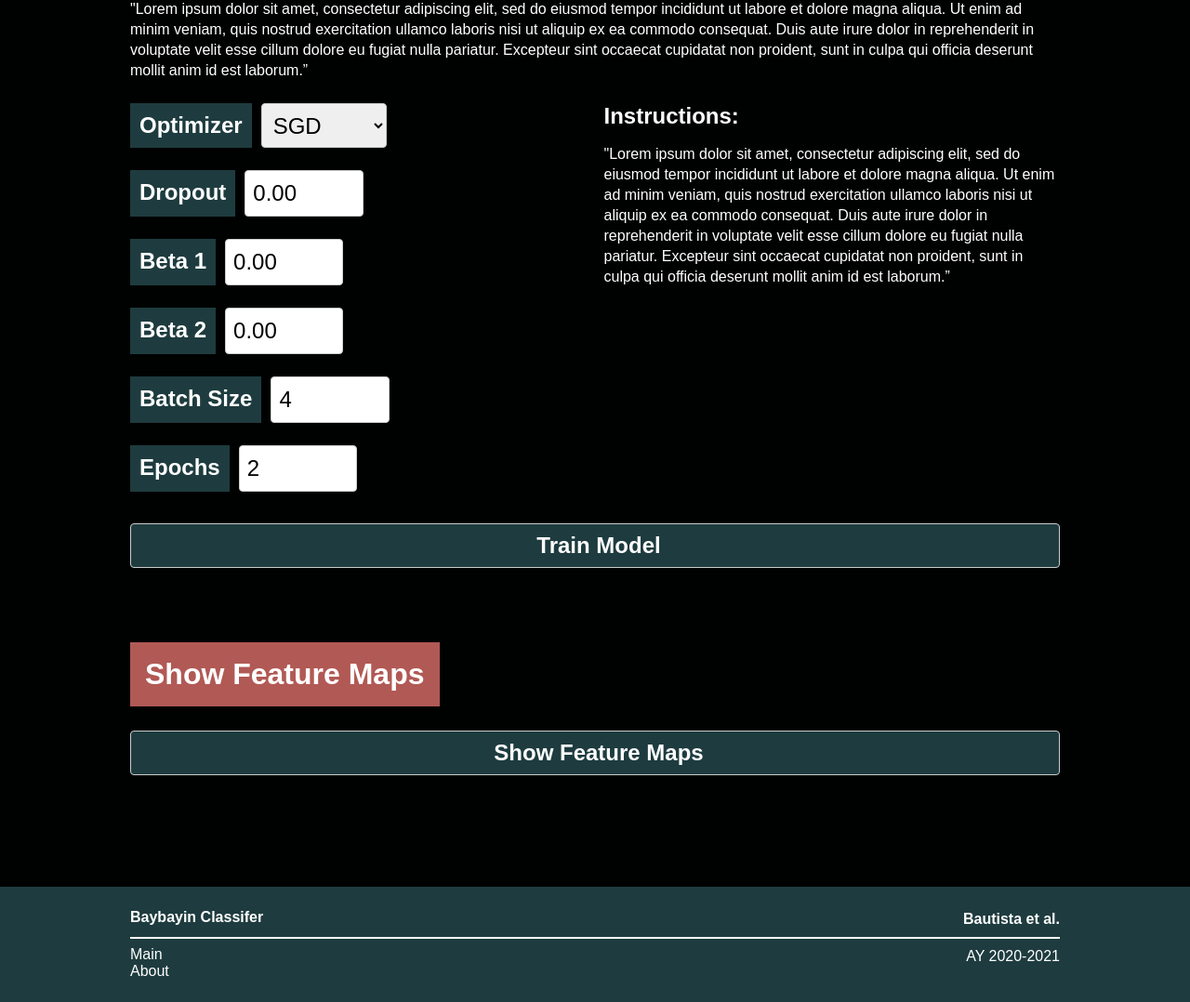
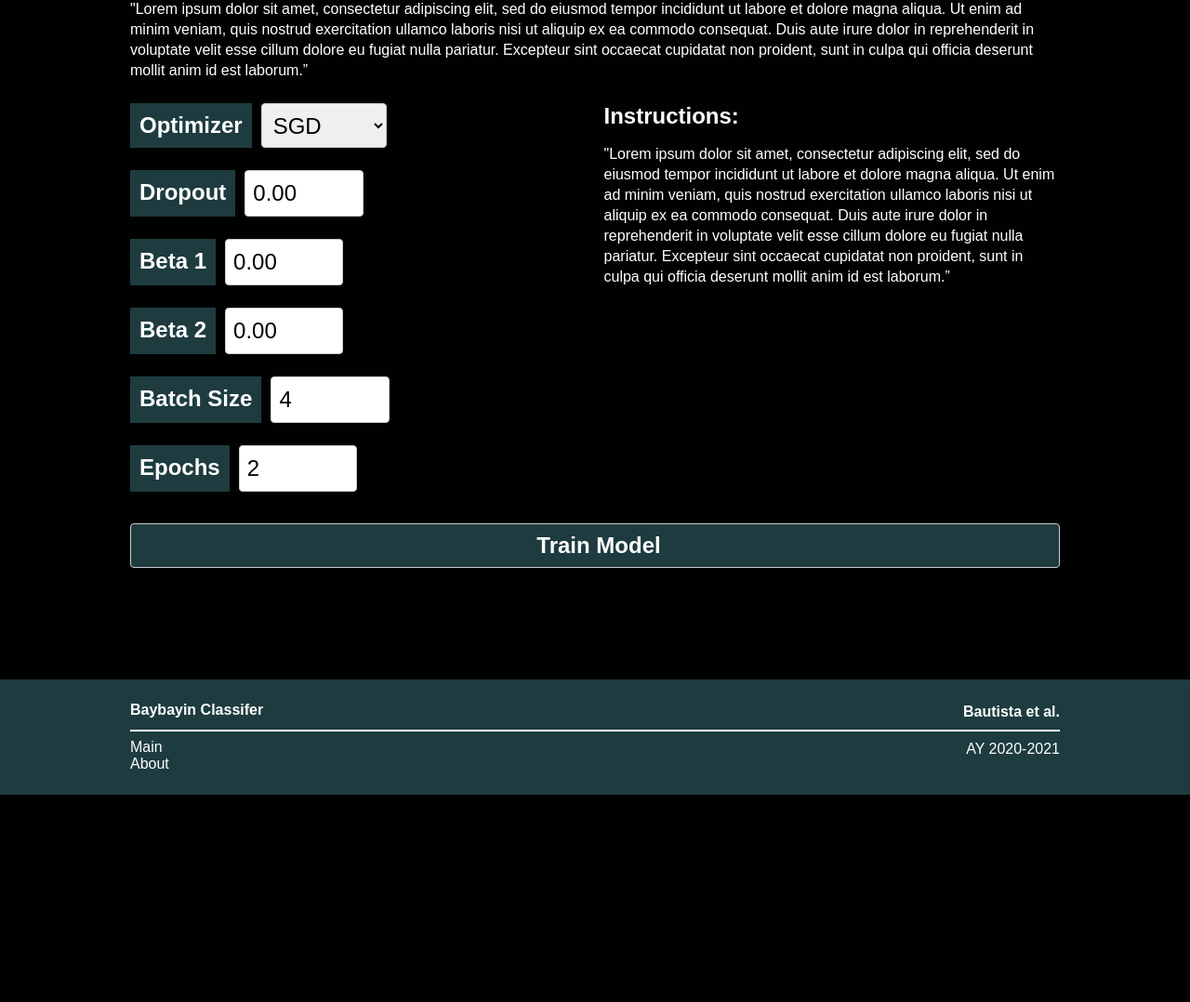
Before and after one commit to temujin-lampasa/baybayin-classifier, a Flask app: page / in a window 1280 px wide. Shown: the part 1878-2956 px from the top of the page at 93% size. After the commit the page ends 2733 px from the top, so only its background shows below. Run offline with Flask 2, Linux system fonts and the light colour scheme; data comes from the database, SQL or seed files in the repository; some libraries are stand-ins or nearby versions.

Commit message:
Remove FeatureMapForms
- still in the process of attaching the feature maps function to the "Show CNN" button

```diff
--- a/app.py
+++ b/app.py
@@ -8,7 +8,7 @@ import shutil
 
 from models import DEFAULT_CNN_PARAMS, DEFAULT_TRAIN_PARAMS, ALTERNATE_CNN_PARAMS, classify_uploaded_file, train_model, generate_feature_maps
 
-from forms import CNNForm, RetrainModelForm, FeatureMapsForm, NUM_LAYERS
+from forms import CNNForm, RetrainModelForm, NUM_LAYERS
 from flask_wtf.csrf import CSRFProtect
 
 app = Flask(__name__)
@@ -77,11 +77,10 @@ def index():
 
     cnn_form = CNNForm(data=cnn_formdata)
     retrain_form = RetrainModelForm(data=session['train_params'])
-    feature_maps_form = FeatureMapsForm()
 
     if cnn_form.validate_on_submit():
         session['cnn_params'] = form.data
-        return redirect("/")
+        return redirect('/cnn')
 
     if retrain_form.validate_on_submit():
         return redirect("/")
@@ -102,8 +101,7 @@ def index():
 
     return render_template("index.html",
                            cnn_form=cnn_form,
-                           retrain_form=retrain_form,
-                           fm_form=feature_maps_form)
+                           retrain_form=retrain_form)
 
 
 @app.route('/train', methods=['POST'])
--- a/forms.py
+++ b/forms.py
@@ -56,6 +56,3 @@ class RetrainModelForm(FlaskForm):
     beta2 = DecimalField('Beta 2', places=2, widget=NumberInput(step=0.01))
     batch_size = IntegerField('Batch Size')
     epochs = IntegerField('Epochs')
-
-class FeatureMapsForm(FlaskForm):
-    h = HiddenField()
--- a/templates/index.html
+++ b/templates/index.html
@@ -126,6 +126,16 @@
 
     <input type='submit' value="Show CNN" class='form-submit'>
     </form>
+
+    <div id='feature-maps'>
+        {% if session.get('feature_maps') %}
+            {% for filepath in session.get('feature_maps') %}
+                <img src='{{ filepath }}'>
+            {% endfor %}
+        {% endif %}
+        <table>
+        </table>
+    </div>
 </section>
 
 <section class="retrain-section">
@@ -169,22 +179,5 @@
     </form>
 </section>
 
-<section>
-    <h2>Show Feature Maps</h2>
-    <div id='feature-maps'>
-        {% if session.get('feature_maps') %}
-            {% for filepath in session.get('feature_maps') %}
-                <img src='{{ filepath }}'>
-            {% endfor %}
-        {% endif %}
-        <table>
-        </table>
-    </div>
-    <form method="POST" action="{{ url_for('cnn') }}">
-        {{fm_form.csrf_token}}
-        <input type="submit" value="Show Feature Maps" class="form-submit">
-    </form>
-</section>
-
 <script src="{{url_for('static', filename='index.js')}}"></script>
 {% endblock %}
```
